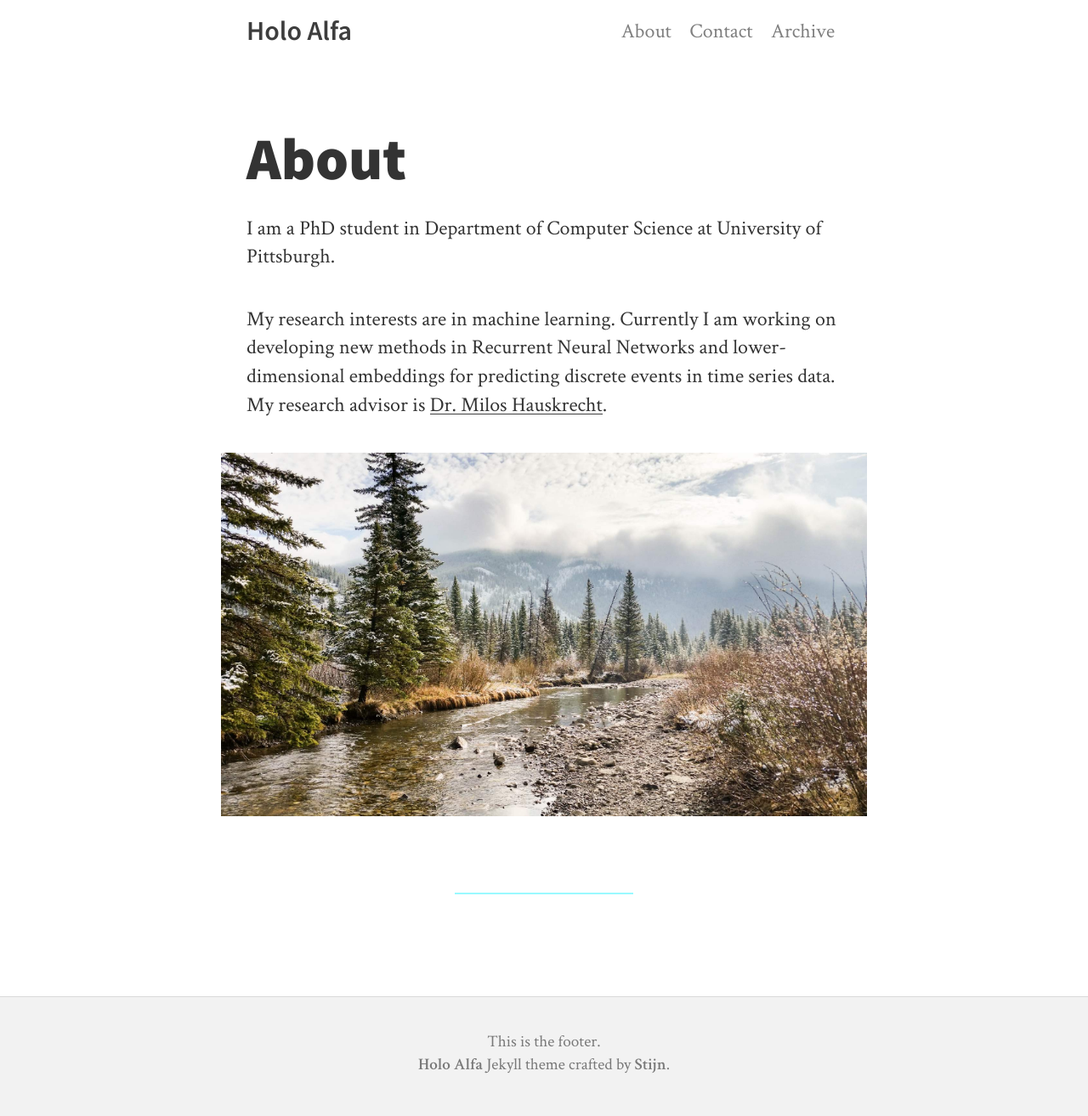
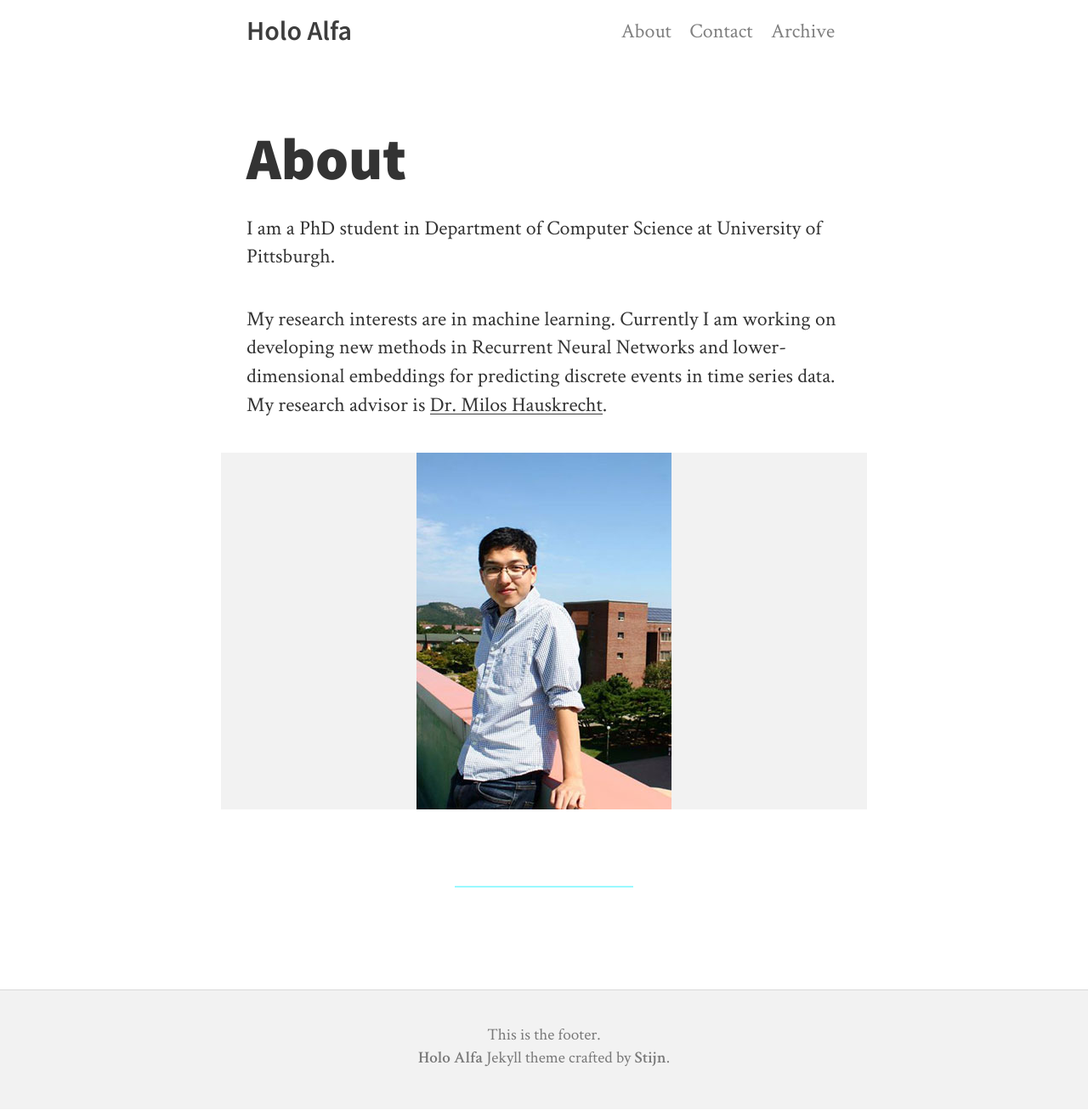
Before and after one commit to leej35/leej35.github.io, a Jekyll site: the page built from about.md, in a window 1280 px wide. Shown: the whole page at 85% size. Built offline with Jekyll 4.4.1, drawn with Linux system fonts in a browser that asks for light colours; nearby versions of some CDN libraries.

Commit message:
update profile image

```diff
--- a/about.md
+++ b/about.md
@@ -9,6 +9,6 @@ My research interests are in machine learning. Currently I am working on develop
 My research advisor is [Dr. Milos Hauskrecht](http://cs.pitt.edu/~jlee).
 
 
-![me]({{ site.baseurl }}/img/forest.jpg)
+![me]({{ site.baseurl }}/img/me.jpg)
 
 ---
```
